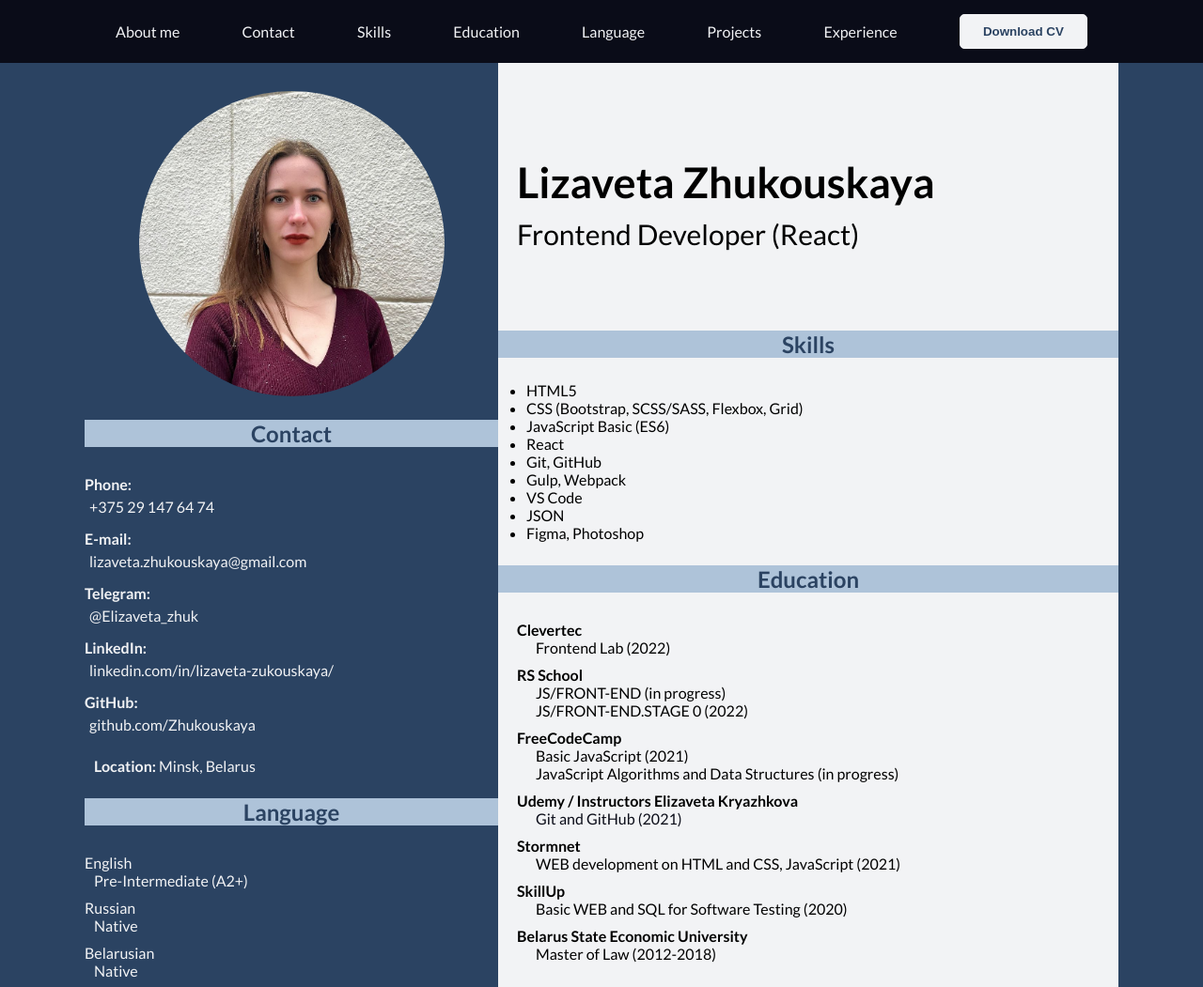
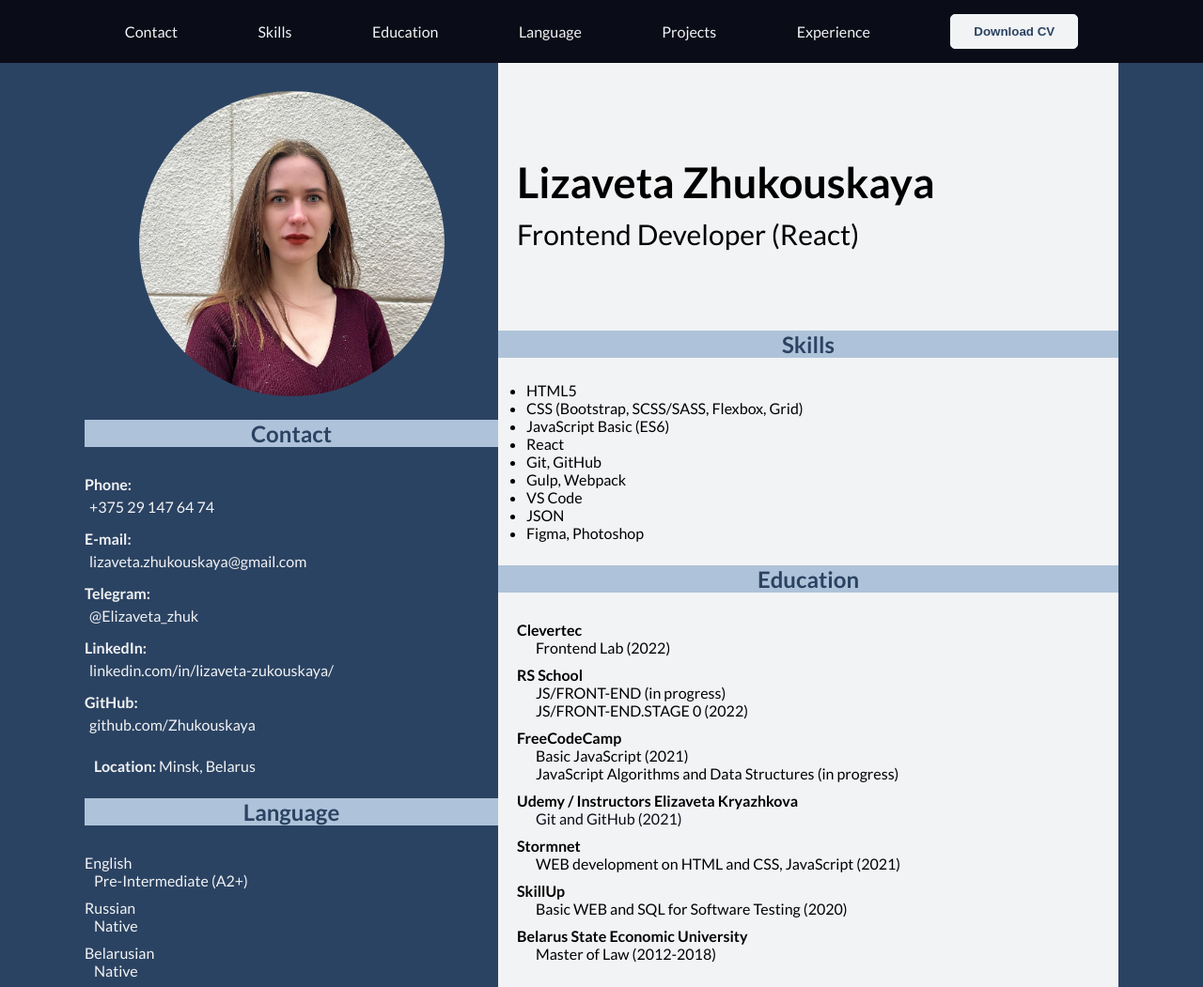
Before and after one commit to Zhukouskaya/rsschool-cv, a plain HTML site: page index.html in a window 1280 px wide. Shown: the top 1051 px of the page at 94% size. Drawn offline with Linux system fonts and the light colour scheme.

Commit message:
without about me

```diff
--- a/index.html
+++ b/index.html
@@ -15,9 +15,6 @@
     <div class="container">
       <nav class="nav">
         <ul class="nav__list">
-          <li class="nav__item">
-            <a href="#aboutMe">About me</a>
-          </li>
           <li class="nav__item">
             <a href="#contact">Contact</a>
           </li>
@@ -51,11 +48,6 @@
         <section>
           <h4 class="none">Photo</h4>
           <img class="aside__photo" src="img/photo.jpg" alt="photo Lizaveta Zhukouskaya">
-        </section>
-        <section class="aside__aboutMe" id="aboutMe">
-          <!-- <h3 class="subtitle">About me</h3>
-          <p>I am a Junior Frontend developer. I like studying and I always improve my soft and hard skills.
-            As for my future life, I want to be a qualified specialists in web development. </p> -->
         </section>
         <section class="aside__contact" id="contact">
           <h3 class="subtitle">Contact</h3>
```
